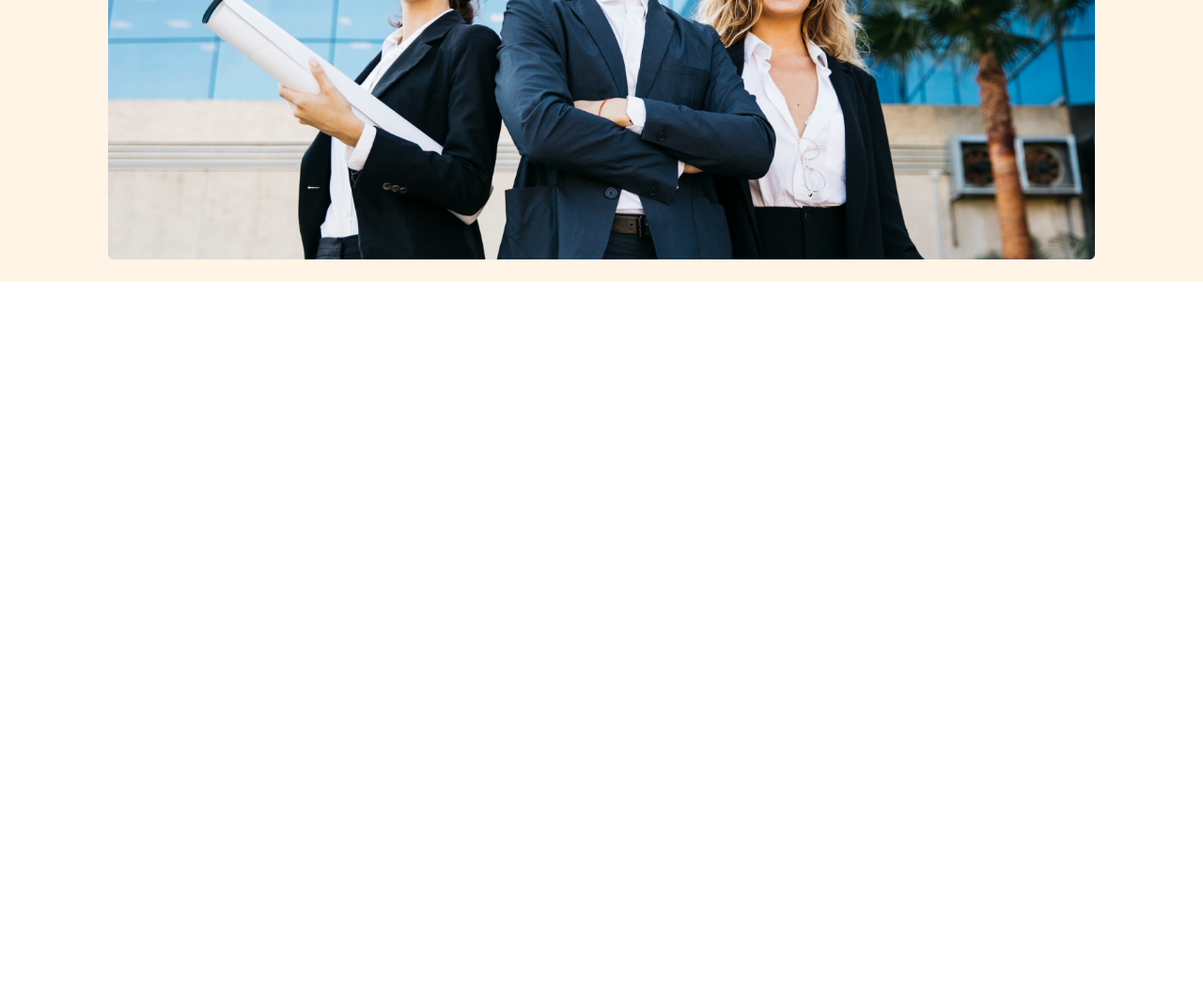
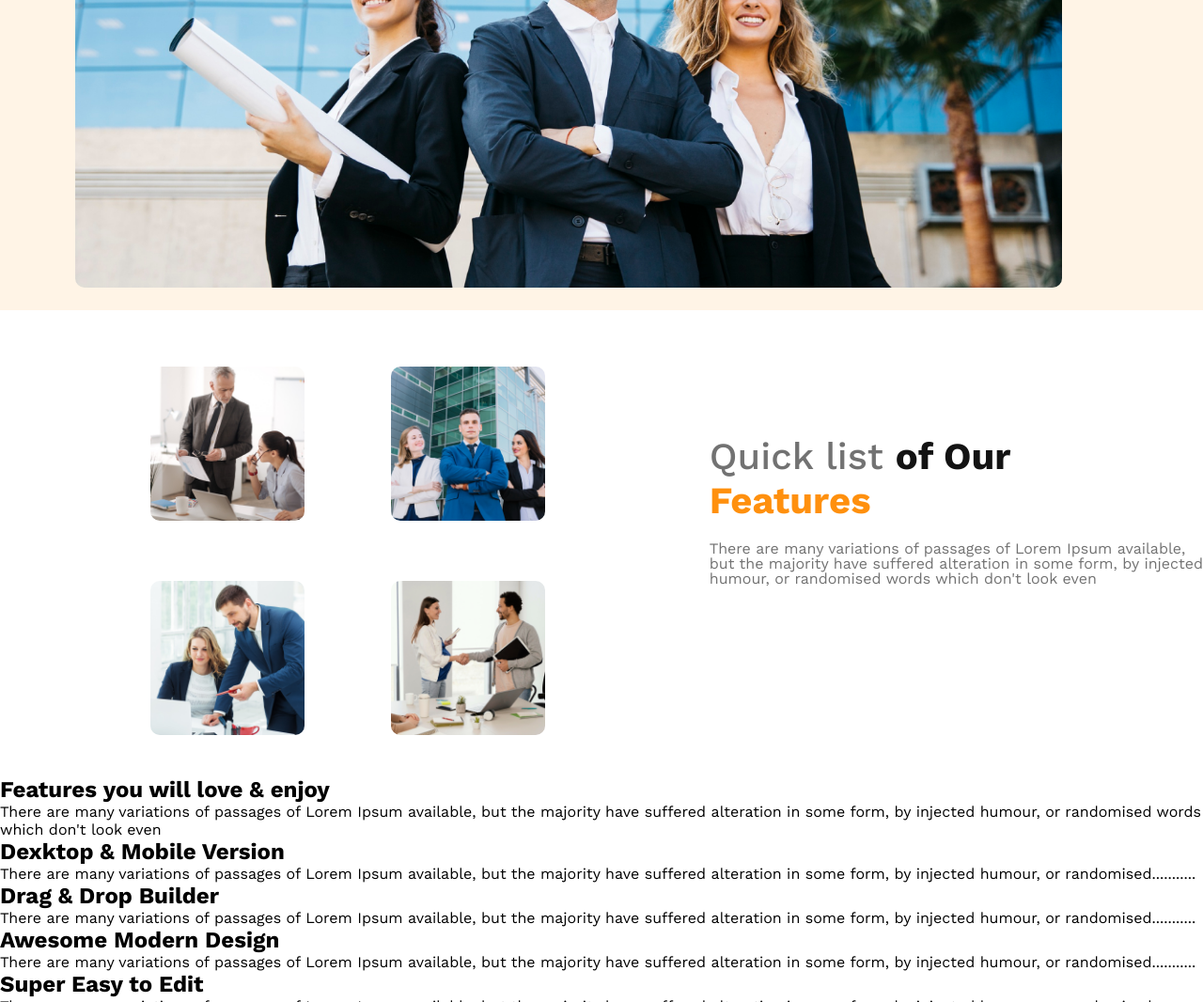
Before and after one commit to Rakibalways/assignment-02, a plain HTML site: page index.html in a window 1280 px wide. Shown: the part 819-1885 px from the top of the page at 94% size. Before the commit the page ends 1119 px from the top, so only its background shows below. Drawn offline with nearby package versions, Linux system fonts and the light colour scheme.

Commit message:
added section

```diff
--- a/index.html
+++ b/index.html
@@ -42,6 +42,64 @@
 
     </header>
 
+    <!-- Features Area -->
+    <section class="features-area">
+        <div class="picture">
+            <div class="picture-list">
+                <img src="images/team1.png" alt="">
+            </div>
+            <div class="picture-list">
+                <img src="images/team2.png" alt="">
+            </div>
+            <div class="picture-list">
+                <img src="images/team3.png" alt="">
+            </div>
+            <div class="picture-list">
+                <img src="images/team4.png" alt="">
+            </div>
+        </div>
+        <div class="feauter-info">
+            <h2><span class="list-1">Quick list </span> of Our  <br><span class="list-2">Features</span> </h2>
+            <p>There are many variations of passages of Lorem Ipsum available, <br> but the majority have suffered alteration in some form, by injected <br> humour, or randomised words which don't look even</p>
+        </div>
+        <!-- <div>
+            <button class="btn">
+                Explore More
+            </button>
+        </div> -->
+    </section>
+    <section class="enjoy">
+        <div class="text-area-1">
+            <h2>Features you will love & enjoy</h2>
+            <p>There are many variations of passages of Lorem Ipsum available, but the majority have suffered alteration in some form, by injected humour, or randomised words which don't look even</p>
+            <div class="text-area-2">
+                <h2>Dexktop & Mobile Version</h2>
+                <p>There are many variations of passages of Lorem Ipsum available, but the majority have suffered alteration in some form,
+                by injected humour, or randomised...........</p>
+            </div>
+            <div class="text-area-2">
+                <h2>Drag & Drop Builder</h2>
+                <p>There are many variations of passages of Lorem Ipsum available, but the majority have suffered alteration in some form,
+                by injected humour, or randomised...........</p>
+            </div>
+            <div class="text-area-2">
+                <h2>Awesome Modern Design</h2>
+                <p>There are many variations of passages of Lorem Ipsum available, but the majority have suffered alteration in some form,
+                by injected humour, or randomised...........</p>
+            </div>
+            <div class="text-area-2">
+                <h2>Super Easy to Edit</h2>
+                <p>There are many variations of passages of Lorem Ipsum available, but the majority have suffered alteration in some form,
+                by injected humour, or randomised...........</p>
+            </div>
+            <div class="pic">
+                <img src="images/architect.png" alt="">
+            </div>
+            <button class="">10+Year Experience</button>
+            </div>
+    </section>
+
+
 </body>
 
 </html>
--- a/styles/style.css
+++ b/styles/style.css
@@ -26,7 +26,7 @@ body{
     max-height: 1322px;
     background: rgba(255, 144, 14, 0.1);
 }
-.btn {
+.btn{
     font-weight: 600;
     font-size: 20px;
     line-height: 23px;
@@ -73,8 +73,6 @@ body{
 
 /* main banner-section  */
 .banner-section{
-    text-align: center;
-    width: 100%;
 }
 .text-section h1{
     font-weight: 700;
@@ -93,8 +91,83 @@ body{
     padding: 24px;
     margin-bottom: 24px;
 }
+/* .text-section .btn{
+    font-weight: 600;
+    font-size: 20px;
+    line-height: 23px;
+    text-align: center;
+    color: #ffffff;
+    border: none;
+    padding: 20px 25px;
+    background-color: #FF900E;
+    border-radius: 8px;
+    margin-bottom: 50px;
+} */
 .img-sec img{
     height: 500px;
     width: 1050px;
     margin-bottom: 20px;
 }
+
+/* Features Area */
+
+.features-area{
+    display: flex;
+    justify-content: space-between;
+}
+.features-area .picture{
+    flex-basis: 40%;
+    display: grid;
+    grid-template-columns: repeat(2, 1fr);
+}
+.picture-list, img{
+    flex: 25%;
+    width: 80%;
+    margin-left: 80px;
+    margin-top: 30px;
+    border-radius: 10px;
+}
+.feauter-info{
+    justify-content: center;
+    display: flex;
+    flex-direction: column;
+}
+/* .btn{
+    justify-content: center;
+    display: flex;
+    flex-direction: column;
+} */
+.feauter-info h2{
+    font-size: 40px;
+    color: #131313;
+    margin-bottom: 20px;
+}
+.feauter-info h2 .list-1{
+    font-weight: 500;
+    color: #727272;
+}
+.feauter-info h2 .list-2{
+    font-weight: 700;
+    color: #FF900E;
+}
+.feauter-info p{
+    font-weight: 400;
+    font-size: 16px;
+    line-height: 16px;
+    color: #727272;
+    margin-bottom: 30px;
+}
+.feauter-info .btn{
+    padding: 10px;
+}
+
+
+.enjoy{
+    display: flex;
+    flex-direction: column-reverse;
+    align-items: center;
+    margin: 40px 0;
+}
+.pic{
+    margin-right: auto;
+}
```
